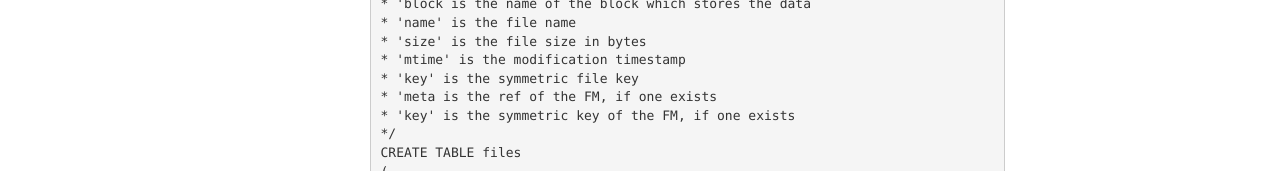
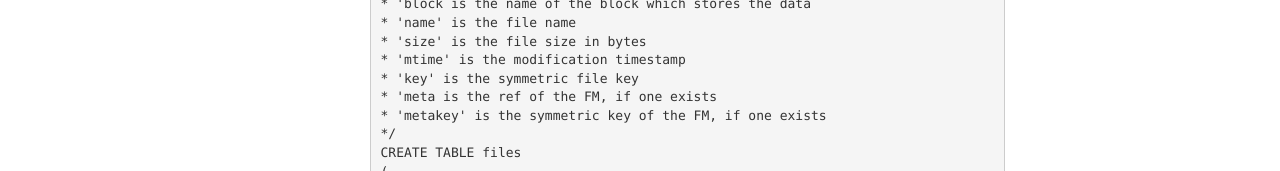
Before and after one commit to Qabel/qabel.github.io, a Jekyll site: the page built from _docs/Qabel-Protocol-Box.md, in a window 1280 px wide and 1400 px high, scrolled down 10900 px. Shown: the part 1229-1400 px from the top of the window. Built offline with Jekyll 4.4.1, drawn with Linux system fonts in a browser that asks for light colours; Markdown is read by kramdown in place of the engine named in the settings; some of the changed text lies outside the part shown.

Commit message:
Type and grammar fixes

```diff
--- a/_docs/Qabel-Protocol-Box.md
+++ b/_docs/Qabel-Protocol-Box.md
@@ -89,7 +89,7 @@
 { ref: "aa8c3f39-edc5-00b0-ab8b-ba66d05b60db",
   recipient: "fgah28991273814c9123987124f009893043ef75a0dbf3f4eba4a98eaa9b4e6a",
   type: "READ"},
-{ ref:"a9c6ce30-418b-e292-83bc-769a8c72f600"",
+{ ref:"a9c6ce30-418b-e292-83bc-769a8c72f600",
   recipient: "fgah28991273814c9123987124f009893043ef75a0dbf3f4eba4a98eaa9b4e6a",
   type: "READ"}
 ],
@@ -565,7 +565,7 @@
 * 'mtime' is the modification timestamp
 * 'key' is the symmetric file key
 * 'meta is the ref of the FM, if one exists
-* 'key' is the symmetric key of the FM, if one exists
+* 'metakey' is the symmetric key of the FM, if one exists
 */
 CREATE TABLE files
 (
```
Also changed, not shown: other parts of _docs/Qabel-Protocol-Box.md (+1 -1 lines).
